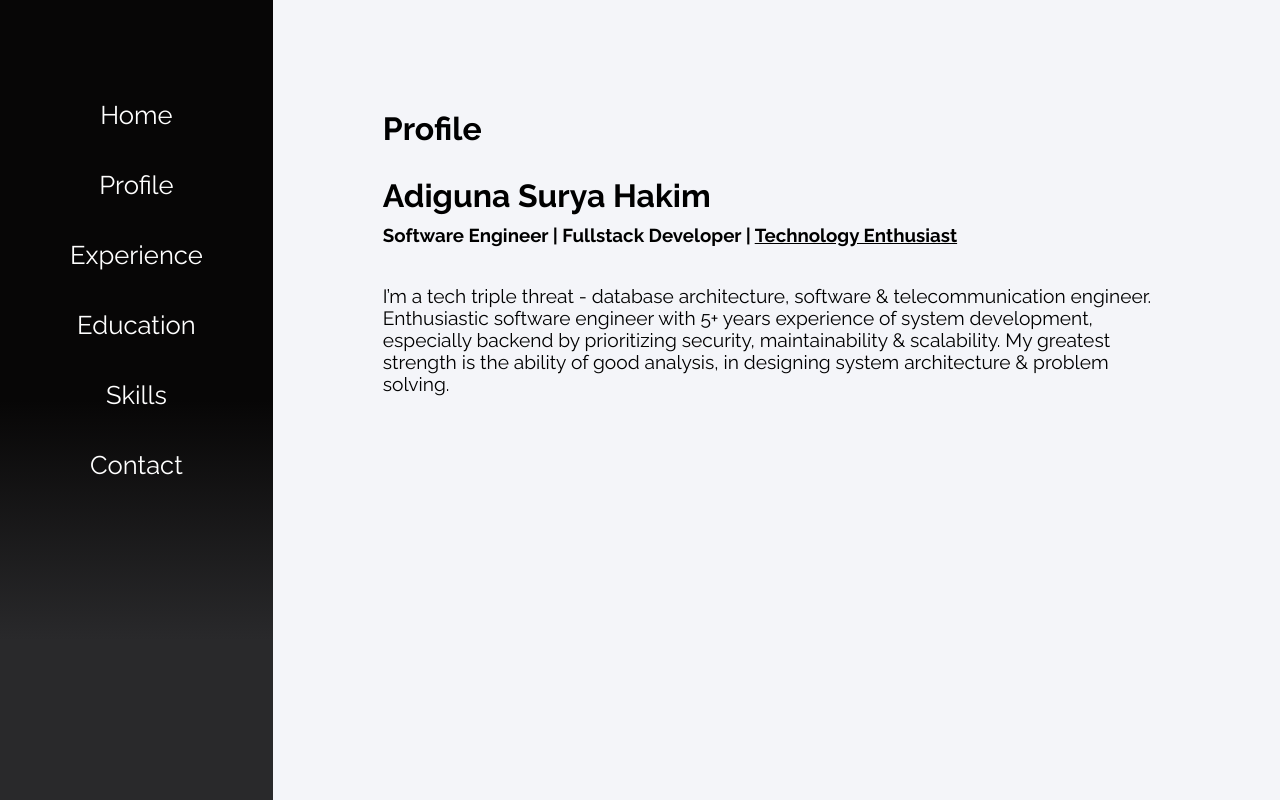
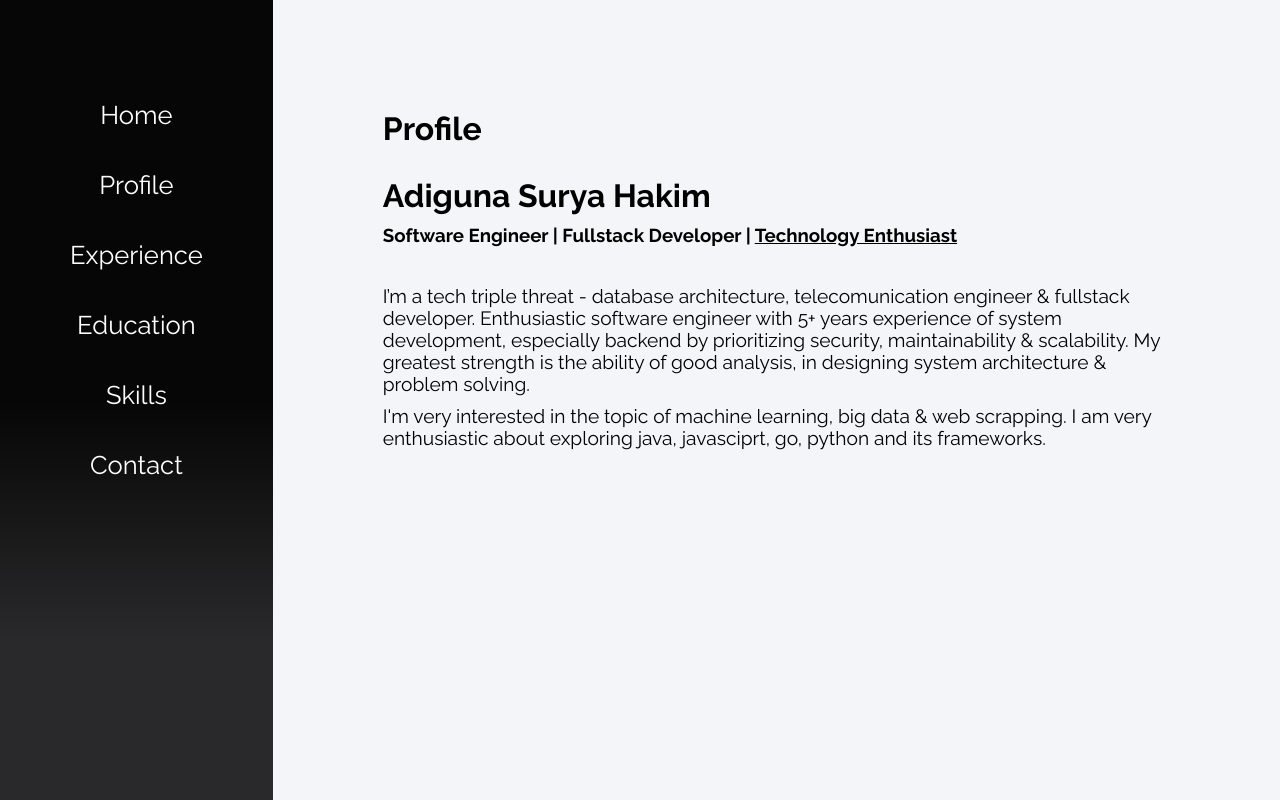
Before and after one commit to AdigunaHakim/personal-portofolio, a React (Create React App) app: page /about in a window 1280 px wide. Built offline with nearby package versions, Linux system fonts and the light colour scheme.

Commit message:
fix contact & about

```diff
--- a/public/index.html
+++ b/public/index.html
@@ -25,7 +25,7 @@
       work correctly both with client-side routing and a non-root public URL.
       Learn how to configure a non-root public URL by running `npm run build`.
     -->
-    <title>React App</title>
+    <title>Adiguna Surya Hakim</title>
     <script src="https://kit.fontawesome.com/2cba884da3.js" crossorigin="anonymous"></script>
   </head>
   <body>
--- a/src/contents/About.js
+++ b/src/contents/About.js
@@ -11,12 +11,17 @@ class About extends Component {
         </h3>
         <br></br>
         <p>
-          I’m a tech triple threat - database architecture, software &
-          telecommunication engineer. Enthusiastic software engineer with 5+
+          I’m a tech triple threat - database architecture, telecomunication
+          engineer & fullstack developer. Enthusiastic software engineer with 5+
           years experience of system development, especially backend by
           prioritizing security, maintainability & scalability. My greatest
           strength is the ability of good analysis, in designing system
           architecture & problem solving.
+        </p>
+        <p>
+          I'm very interested in the topic of machine learning, big data & web
+          scrapping. I am very enthusiastic about exploring java, javasciprt,
+          go, python and its frameworks.
         </p>
       </div>
     );
--- a/src/contents/Contact.js
+++ b/src/contents/Contact.js
@@ -5,8 +5,8 @@ class Contact extends Component {
     return (
       <div className="condiv">
         <h1 className="subtopic">Contact</h1>
-        <h3>Email : adiguna.hakim@gmail.com</h3>
-        <h3>Instagram : @adiguna_hakim</h3>
+        <h3>Email : adigunasuryahakim2@gmail.com</h3>
+        <h3>Instagram : @adigunahakim</h3>
         <h3>Phone & WhatsApp : (+62) 81338391027 </h3>
         <Social />
       </div>
--- a/src/contents/Home.js
+++ b/src/contents/Home.js
@@ -11,10 +11,12 @@ class Home extends Component {
         <ReactTypingEffect
           className="typingeffect"
           text={[
-            "Iam a Software Engineer \n and Technology Enthusiast",
+            "I'm a Software Engineer \n and Technology Enthusiast",
             "Let's Explore..",
           ]}
-          speed={100}
+          speed={60}
+          eraseDelay={5000}
+          eraseSpeed={60}
           staticText={"> Hi, My Name Adiguna."}
         />
         <Social />
```
